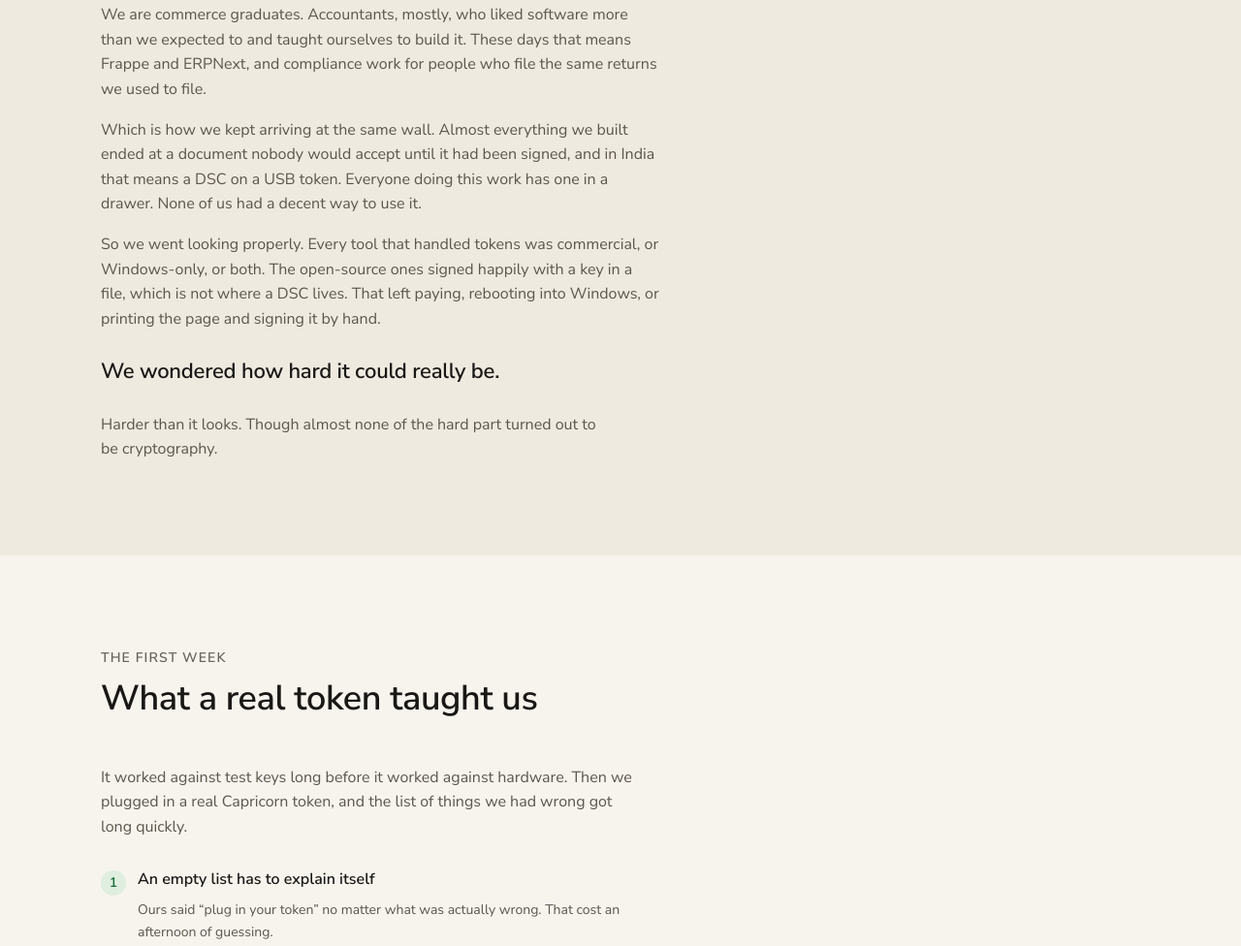
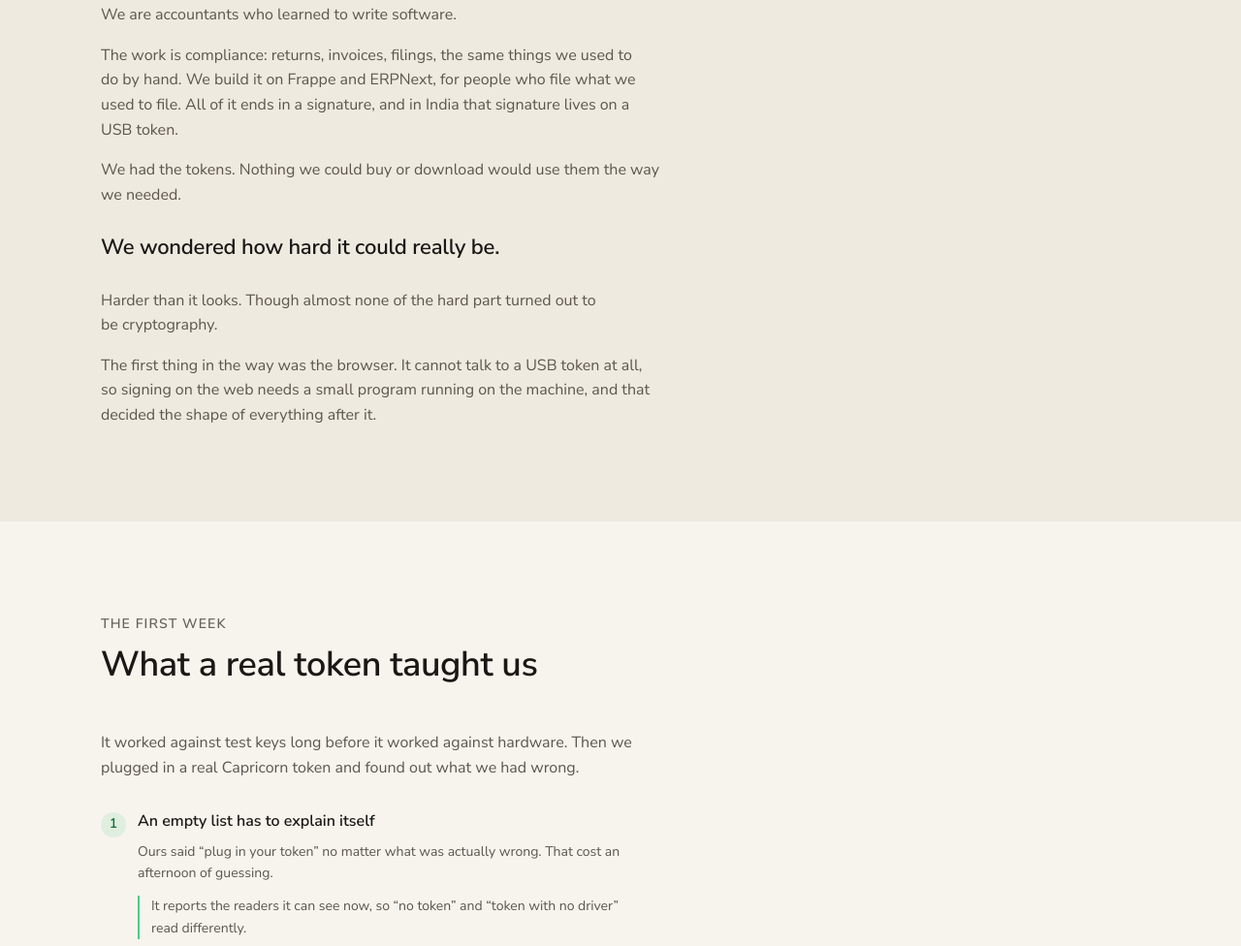
Before and after one commit to resilient-tech/docsigner, an Astro site in the folder site/: page /why in a window 1280 px wide. Shown: the part 455-1431 px from the top of the page at 97% size. Built offline with nearby package versions, Linux system fonts and the light colour scheme; Astro itself is replaced by a stand-in of ours.

Commit message:
copy(site): the story told shorter, and the browser named as the wall
The opening was three long paragraphs of credentials before it reached the
problem. It is four short ones now, and the reader hits the token by the
second. Frappe and ERPNext stay, they are how the people reading this find
themselves in it.

Added the constraint that actually shaped the product: a browser cannot talk
to a USB token, which is why there is a host at all. It closes the story and
leaves the lessons list to the hardware.

Ten handwriting fonts is gone from that list. Two lessons that cost real
afternoons read better than three padded to look like a list.

Co-Authored-By: Claude Opus 5 <noreply@anthropic.com>

```diff
--- a/site/src/pages/why.astro
+++ b/site/src/pages/why.astro
@@ -26,29 +26,26 @@ import { links } from '../config';
 
   <Section ground="deep">
     <div class="prose">
+      <p>We are accountants who learned to write software.</p>
       <p>
-        We are commerce graduates. Accountants, mostly, who liked software more
-        than we expected to and taught ourselves to build it. These days that
-        means Frappe and ERPNext, and compliance work for people who file the
-        same returns we used to file.
+        The work is compliance: returns, invoices, filings, the same things we
+        used to do by hand. We build it on Frappe and ERPNext, for people who
+        file what we used to file. All of it ends in a signature, and in India
+        that signature lives on a USB token.
       </p>
       <p>
-        Which is how we kept arriving at the same wall. Almost everything we
-        built ended at a document nobody would accept until it had been signed,
-        and in India that means a DSC on a USB token. Everyone doing this work
-        has one in a drawer. None of us had a decent way to use it.
-      </p>
-      <p>
-        So we went looking properly. Every tool that handled tokens was
-        commercial, or Windows-only, or both. The open-source ones signed
-        happily with a key in a file, which is not where a DSC lives. That left
-        paying, rebooting into Windows, or printing the page and signing it by
-        hand.
+        We had the tokens. Nothing we could buy or download would use them the
+        way we needed.
       </p>
       <p class="pull">We wondered how hard it could really be.</p>
       <p>
         Harder than it looks. Though almost none of the hard part turned out to
         be cryptography.
+      </p>
+      <p>
+        The first thing in the way was the browser. It cannot talk to a USB
+        token at all, so signing on the web needs a small program running on the
+        machine, and that decided the shape of everything after it.
       </p>
     </div>
   </Section>
@@ -56,9 +53,9 @@ import { links } from '../config';
   <Section label="The first week" title="What a real token taught us">
     <div class="prose">
       <p>
-        It worked against test keys long before it worked against hardware. Then
-        we plugged in a real Capricorn token, and the list of things we had wrong
-        got long quickly.
+        It worked against test keys long before it worked against hardware.
+        Then we plugged in a real Capricorn token and found out what we had
+        wrong.
       </p>
     </div>
 
@@ -85,11 +82,6 @@ import { links } from '../config';
           So it re-initialises on every scan, gives each driver twenty seconds,
           and names the program you need to close.
         </p>
-      </li>
-      <li>
-        <h3>Ten handwriting fonts was nine too many</h3>
-        <p>Nobody wants to audition ten fonts to sign an invoice.</p>
-        <p class="fix">Five now, one per personality.</p>
       </li>
     </ol>
 
```
